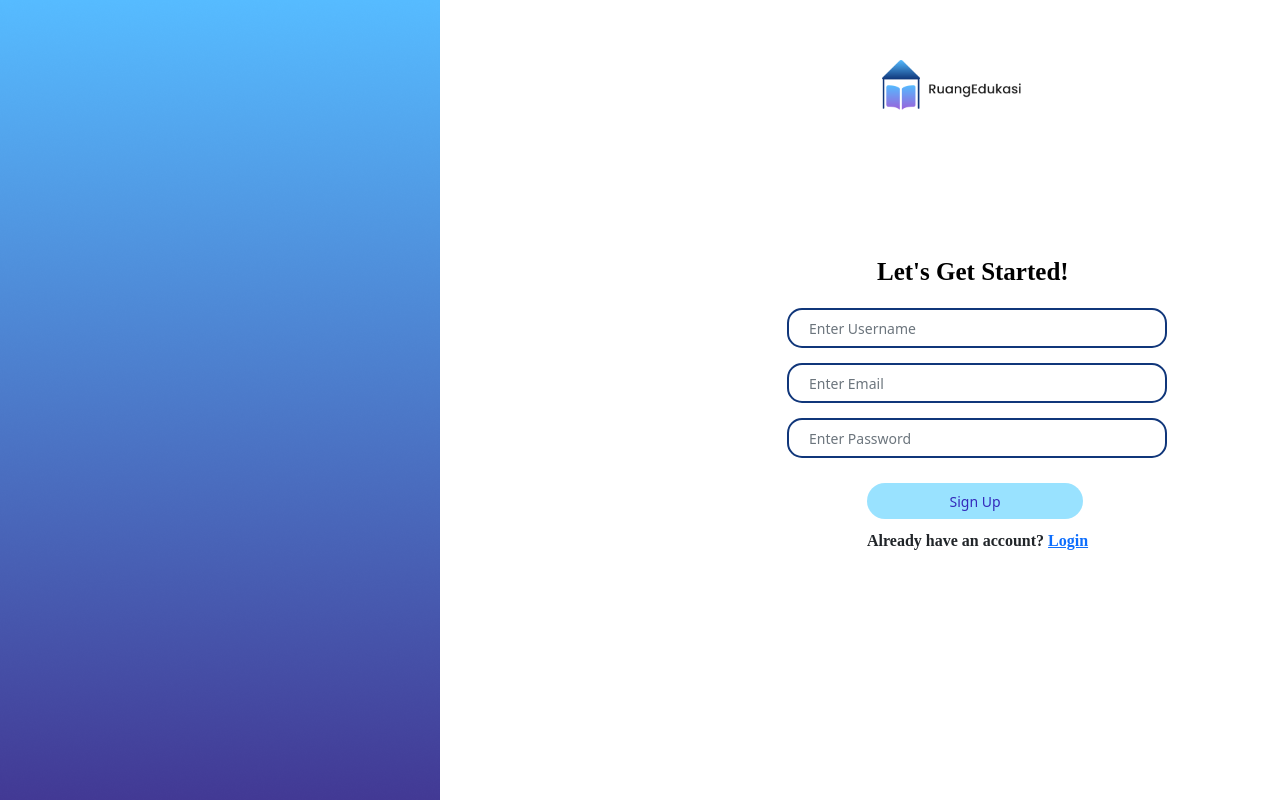
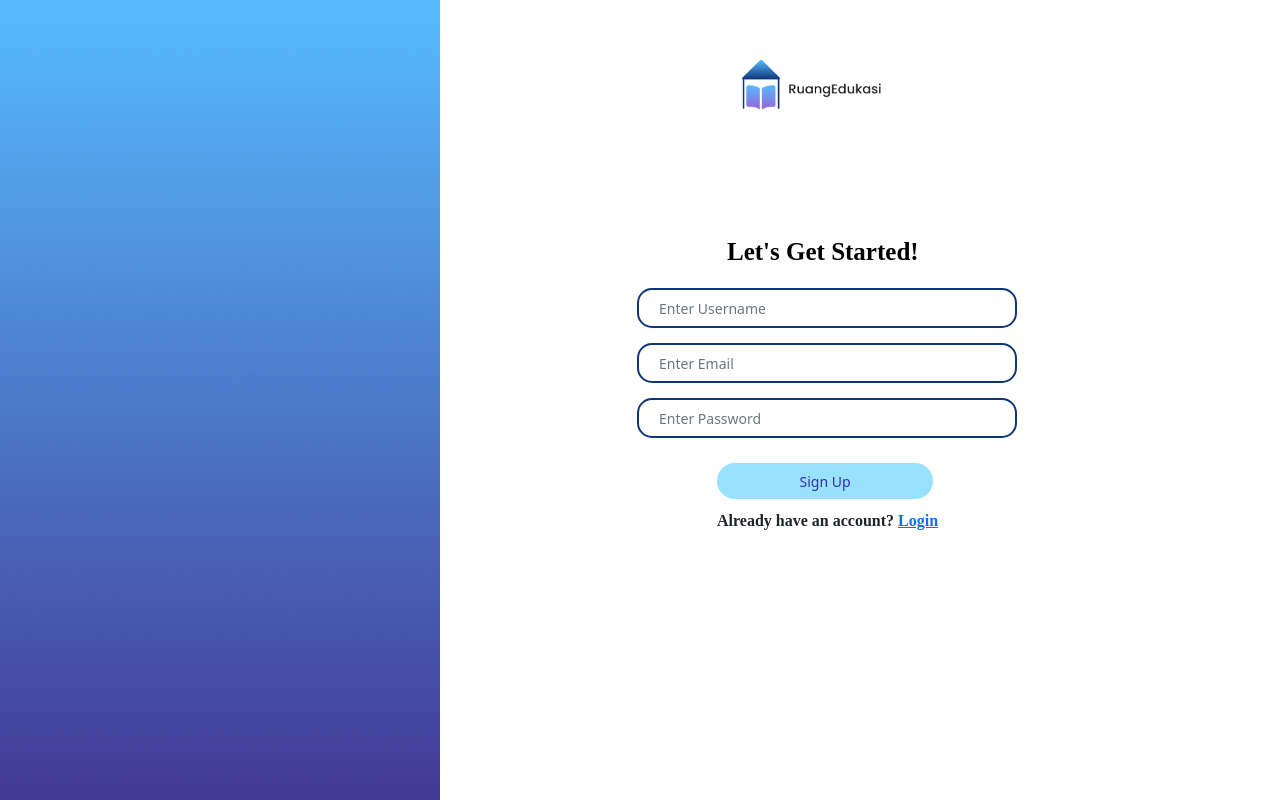
Before and after one commit to nrmia19/final-project-engineering-59, a React (Create React App) app in the folder Frontend/ruang-edukasi/: page /register in a window 1280 px wide. Shown: the top 800 px of the page. Built offline with nearby package versions, Linux system fonts and the light colour scheme.

Commit message:
chore: update code register

```diff
--- a/Frontend/ruang-edukasi/src/assets/style/components/register.css
+++ b/Frontend/ruang-edukasi/src/assets/style/components/register.css
@@ -25,15 +25,15 @@
     width: 15%;
     height: 15%;
     margin-top: 60px;
-    margin-left: 610px;
+    margin-left: 470px;
 }
 
 .register-body {
     padding: 11px 15px;
     gap: 10px;
     background: #FFFFFF;
-    margin-top: 70px;
-    margin-left: 500px;
+    margin-top: 50px;
+    margin-left: 350px;
     width: 50%;
     height: auto;
     position: relative;
@@ -99,8 +99,8 @@
 
 @media screen and (max-width: 768px) {
     .register-header img {
-        width: 15%;
-        height: 15%;
+        width: 20%;
+        height: 20%;
         margin-top: 30px;
         margin-left: 610px;
     }
--- a/Frontend/ruang-edukasi/src/components/Register/Register.js
+++ b/Frontend/ruang-edukasi/src/components/Register/Register.js
@@ -72,7 +72,7 @@
                     <button className="button-register" type="submit">
                       Sign Up
                     </button>
-                    <p>Already have an account? <Link to={"/"}>Login</Link></p>
+                    <p>Already have an account? <Link to={"/login"}>Login</Link></p>
                   </Form>
                 </div>
               </Col>
```
